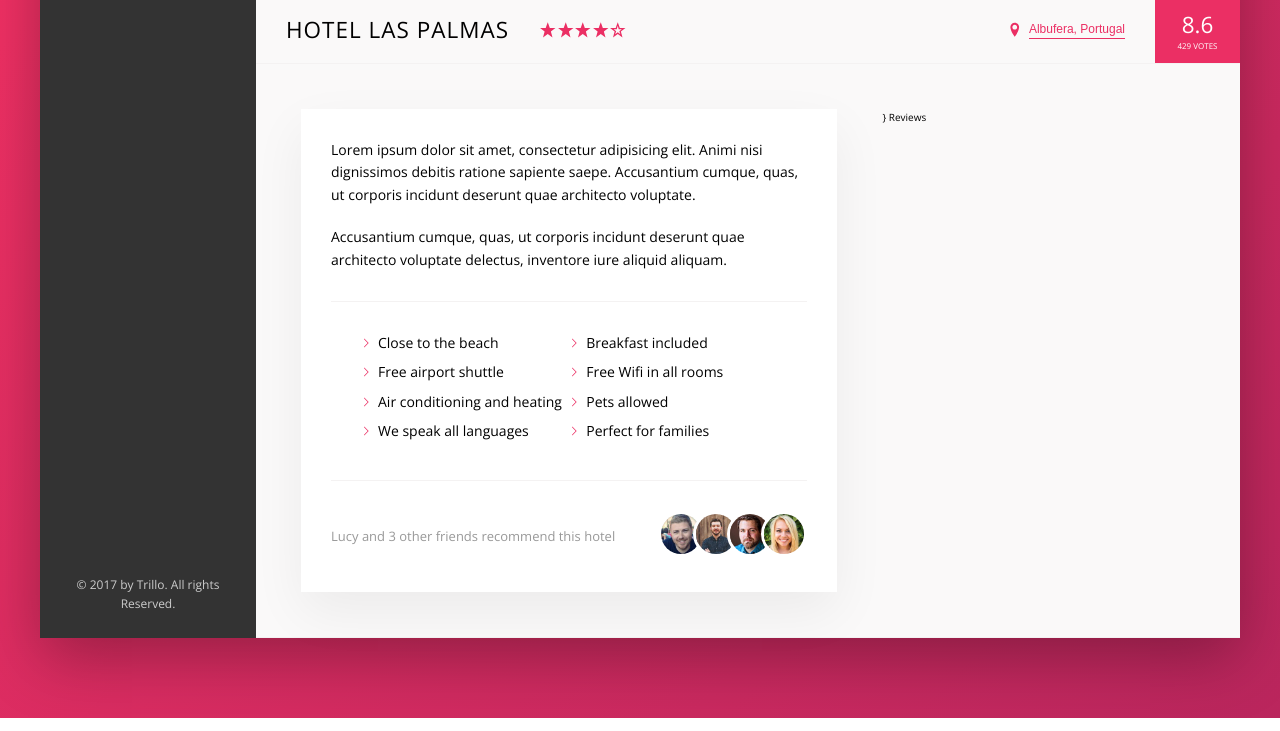
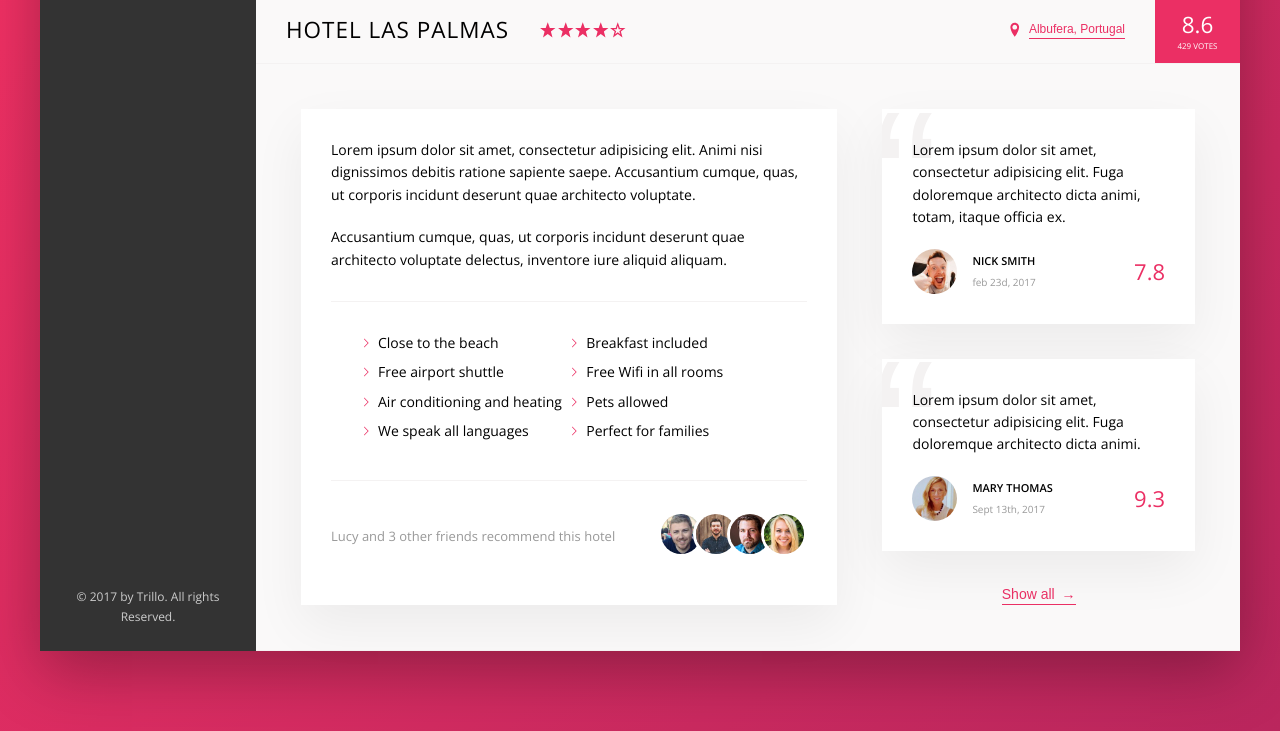
Before and after one commit to lando1234/Trillo, a website: page index.html in a window 1280 px wide. Shown: the part 538-1269 px from the top of the page. Drawn offline with nearby package versions, Linux system fonts and the light colour scheme.

Commit message:
user reviews

```diff
--- a/index.html
+++ b/index.html
@@ -164,8 +164,35 @@
                                 </div>
                             </div>
                         </div>
-                        <div class="user-reviews">}
-                            Reviews
+                        <div class="user-reviews">
+                            <figure class="review">
+                                <blockquote class="review__text">
+                                    Lorem ipsum dolor sit amet, consectetur adipisicing elit. Fuga doloremque architecto dicta animi, totam, itaque officia ex.
+                                </blockquote>
+                                <figcaption class="review__user">
+                                    <img src="img/user-1.jpg" alt="User 1" class="review__photo">
+                                    <div class="review__user-box">
+                                        <p class="review__user-name">Nick smith</p>
+                                        <p class="review__user-date">feb 23d, 2017</p>
+                                    </div>
+                                    <div class="review__rating">7.8</div>
+                                </figcaption>
+                            </figure>
+                            <figure class="review">
+                                <blockquote class="review__text">
+                                    Lorem ipsum dolor sit amet, consectetur adipisicing elit. Fuga doloremque architecto dicta animi.
+                                </blockquote>
+                                <figcaption class="review__user">
+                                    <img src="img/user-2.jpg" alt="User 1" class="review__photo">
+                                    <div class="review__user-box">
+                                        <p class="review__user-name">Mary Thomas</p>
+                                        <p class="review__user-date">Sept 13th, 2017</p>
+                                    </div>
+                                    <div class="review__rating">9.3</div>
+                                </figcaption>
+                            </figure>
+
+                            <button class="btn-inline">Show all <span>&rarr;</span></button>
                         </div>
                     </div>
                 </main>
--- a/sass/_components.scss
+++ b/sass/_components.scss
@@ -287,8 +287,18 @@
     cursor: pointer;
     transition: all .2s;
 
+    & span {
+        margin-left: 3px;
+        transition: all .2s;
+    }
+
     &:hover {
         color: var(--color-grey-dark-1);
+
+
+        span {
+            margin-left: 8px;
+        }
     }
 
     &:focus {
@@ -396,3 +406,73 @@
         }
     }
 }
+
+///////////////////////////
+// REVIEW
+
+.review {
+
+    background-color: #fff;
+    box-shadow: 0 2rem 5rem rgba(0, 0, 0, .06);
+    padding: 3rem;
+    margin-bottom: 3.5rem;
+    position:relative;
+    overflow: hidden;
+
+    &__text {
+        margin-bottom: 2rem;
+        z-index: 2;
+        position: relative;
+
+    }
+
+    &__user {
+        display:flex;
+        align-items: center;
+    }
+
+    &__photo {
+        height: 4.5rem;
+        width:4.5rem;
+        border-radius: 50%;
+    }
+
+    &__user-box {
+        display:flex;
+        flex-direction: column;
+        align-items: flex-start;
+        justify-content: center;
+        margin-right:auto;
+        margin-left: 1.5rem;
+    }
+
+    &__user-name {
+        font-weight: 700;
+        font-size: 1.1rem;
+        text-transform: uppercase;
+        margin-bottom: .4rem;
+    }
+
+    &__user-date {
+        font-size: 1rem;
+        color: var(--color-grey-dark-3);
+    }
+
+    &__rating {
+        color: var(--color-primary);
+        font-size: 2.2rem;
+        font-weight: 300;
+    }
+
+    &::before {
+        content:"\201C";
+        position:absolute;
+        top:-2.75rem;
+        left:-1rem;
+        line-height: 1;
+        font-size: 20rem;
+        color:var(--color-grey-light-2);
+        font-family: sans-serif;
+        z-index: 1;
+    }
+}
--- a/sass/_layout.scss
+++ b/sass/_layout.scss
@@ -38,11 +38,12 @@
     padding:4.5rem;
     background-color: var(--color-grey-light-1);
     border-bottom: 1px solid var(--color-grey-light-2);
+    font-size: 1.4rem;
+
 }
 
 .description{
     flex: 0 0 60%;
-    font-size: 1.4rem;
     margin-right: 4.5rem;
     background-color: #fff;
     box-shadow: 0 2rem 5rem rgba(0, 0, 0, .06);
@@ -51,4 +52,9 @@
 
 .user-reviews {
     flex:1;
+
+    display:flex;
+    flex-direction: column;
+    align-items: center;
+    justify-content: space-around;
 }
```
Also changed, not shown: css/style.css.
